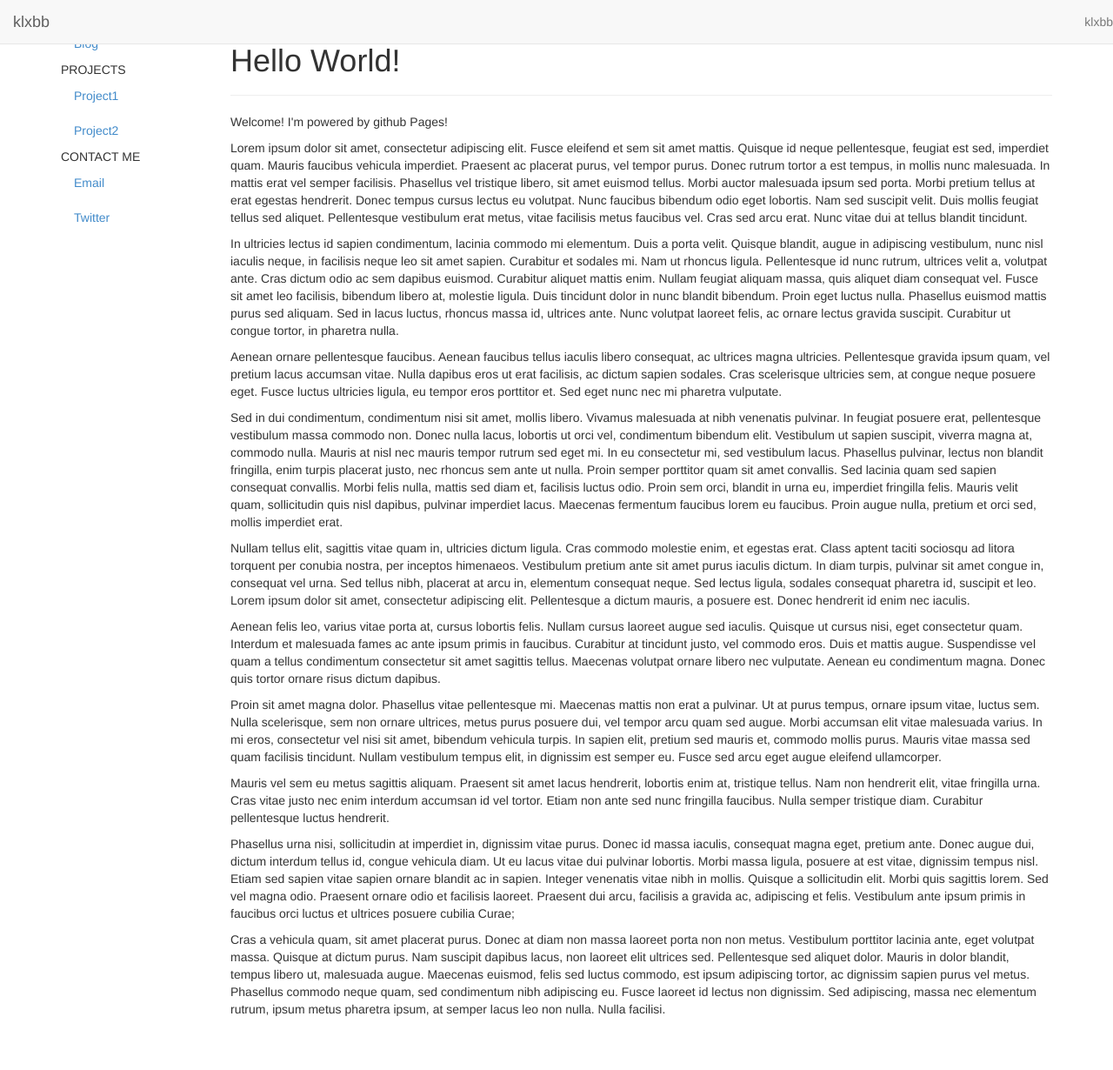
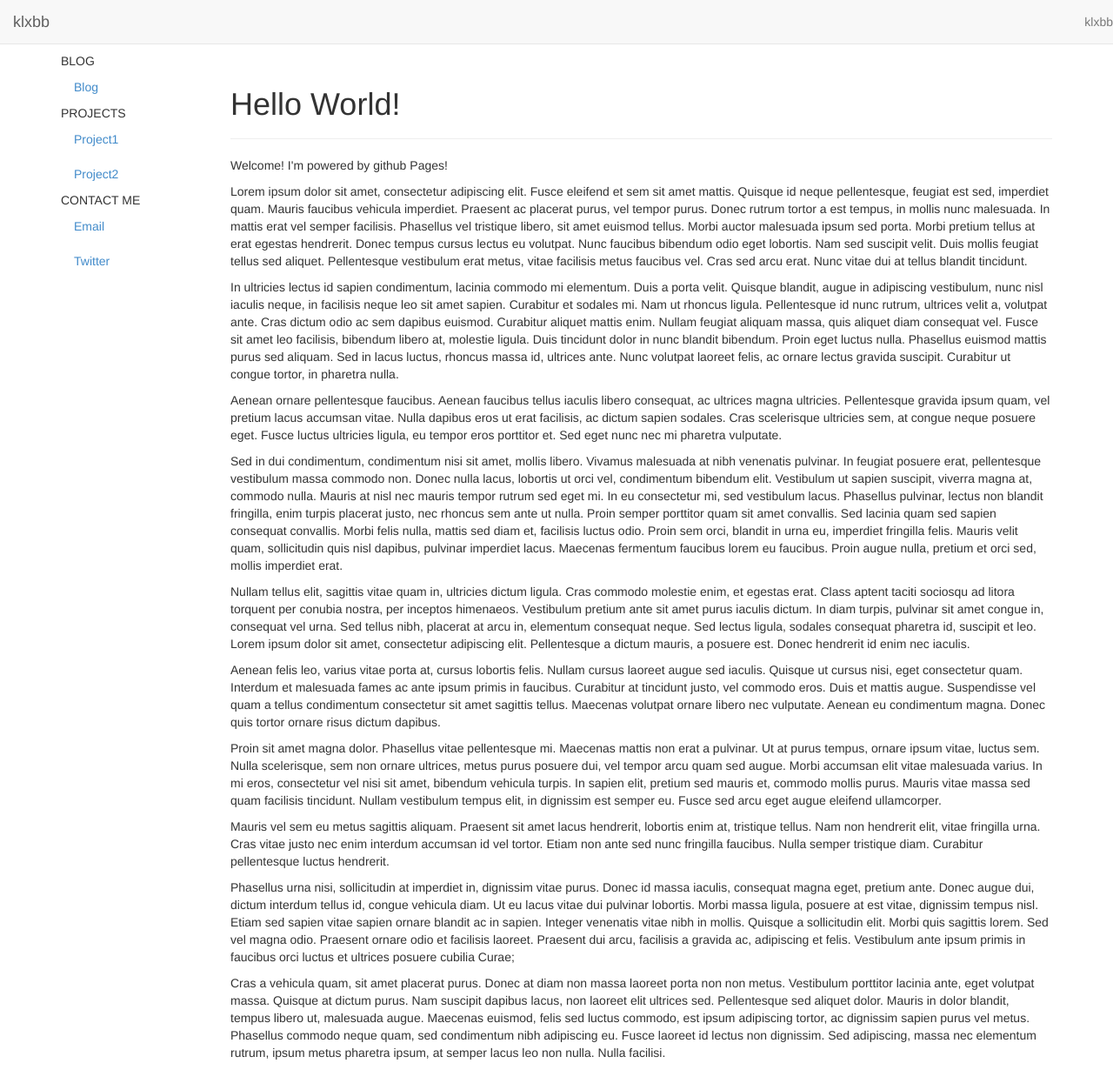
Before and after one commit to klxbb/klxbb.github.io, a Jekyll site: the page built from index.html, in a window 1280 px wide and 1230 px high. Shown: the whole window at 87% size. Built offline with Jekyll 4.4.1, drawn with Linux system fonts in a browser that asks for light colours; nearby versions of some CDN libraries; Markdown is read by kramdown in place of the engine named in the settings.

Commit message:
padding updates

```diff
--- a/_layouts/default.html
+++ b/_layouts/default.html
@@ -9,7 +9,7 @@
 		<!-- styles -->
 		<link href="/assets/css/bootstrap.css" rel="stylesheet">
 		<style>
-			body { padding-top: 10px; }
+			body { padding-top: 60px; }
 		</style>
 	</head>
 	<body>
```
